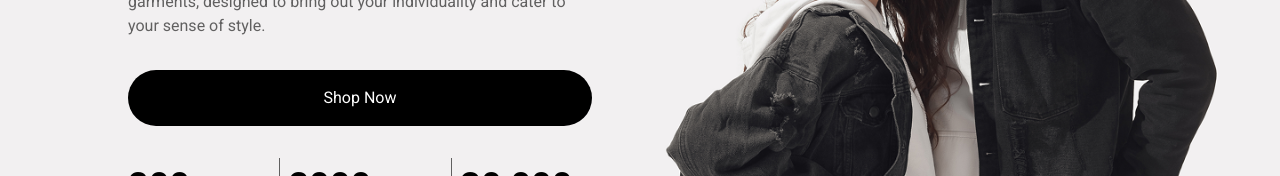
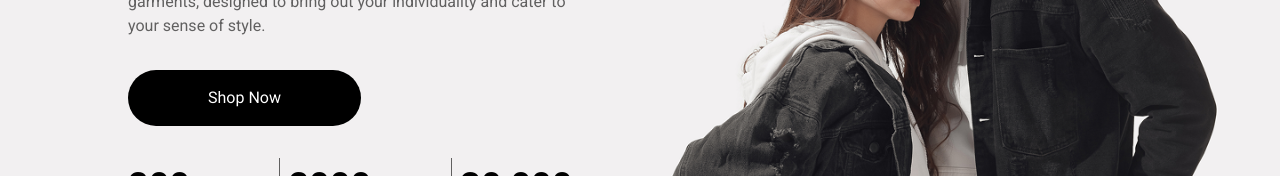
Before and after one commit to trishacapitle/clothing-ecommerce-frontend, a React (Vite) app: page / in a window 1280 px wide. Shown: the part 466-642 px from the top of the page. Built offline with nearby package versions, Linux system fonts and the light colour scheme; a web font is replaced by a local one.

Commit message:
fix: button component layout issue
feat: add hover effect

```diff
--- a/src/components/Hero.jsx
+++ b/src/components/Hero.jsx
@@ -4,9 +4,9 @@ import Button from "./ui/Button";
 
 const Hero = () => {
   return (
-    <section className="flex-center relative h-[660px] w-full bg-[#F2F0F1] -z-20">
-      <img src={bg} alt="hero image" className="absolute top-0 -z-10" />
-      <div className="content flex-center h-full w-[80dvw] gap-24">
+    <section className="flex-center relative h-[660px] w-full bg-[#F2F0F1]">
+      <img src={bg} alt="hero image" className="absolute" />
+      <div className="content flex-center z-99 h-full w-[80dvw] gap-24">
         <div className="flex flex-1/2 flex-col gap-8">
           <h1 className="font-secondary text-6xl uppercase">
             find clothes that matches your style
@@ -16,7 +16,10 @@ const Hero = () => {
             designed to bring out your individuality and cater to your sense of
             style.
           </p>
-          <Button title="Shop Now" color="white" bg="black" width={50} />
+          <Button
+            title="Shop Now"
+            className="bg-black px-20 text-white"
+          />
           <div className="shop-performance font-primary flex-center justify-between">
             <div>
               <h1 className="text-4xl font-bold">200+</h1>
--- a/src/components/ui/Button.jsx
+++ b/src/components/ui/Button.jsx
@@ -1,7 +1,7 @@
-const Button = ({ title, color, bg, width }) => {
+const Button = ({ title, className = ""}) => {
   return (
     <button
-      className={`font-primary p-auto rounded-full h-14 text-${color} bg-${bg} w-${width}`}
+      className={`font-primary h-14 rounded-full w-fit ${className} transition-all duration-300 ease-in-out hover:scale-105`}
     >
       {title}
     </button>
```
